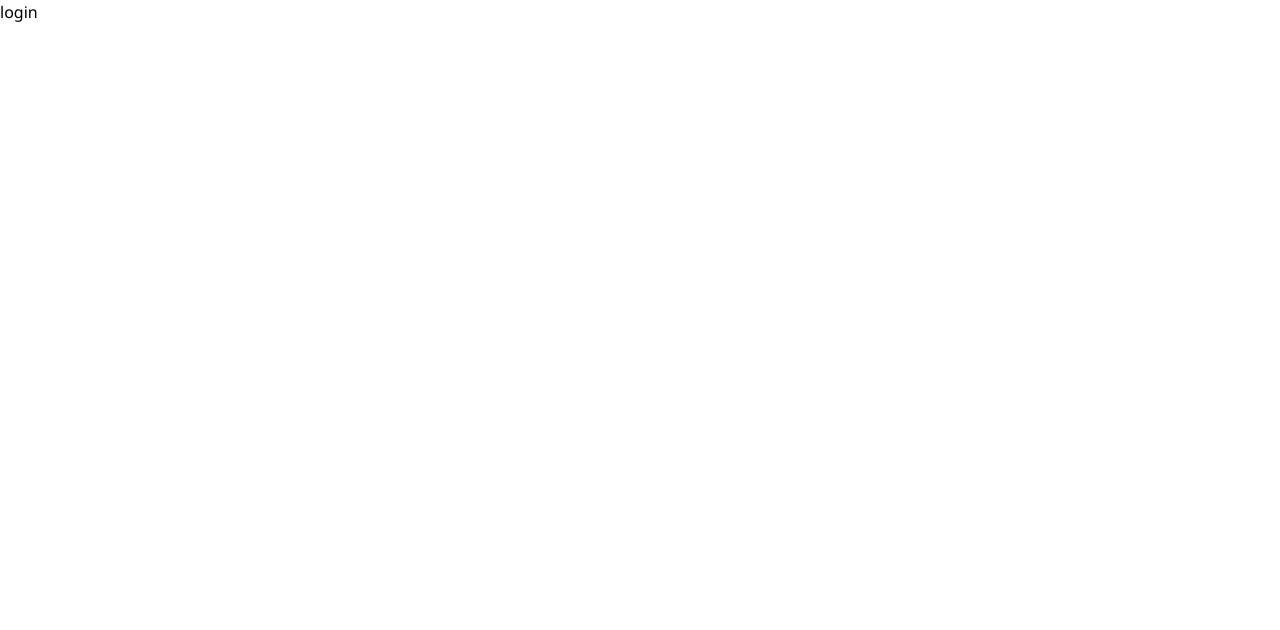
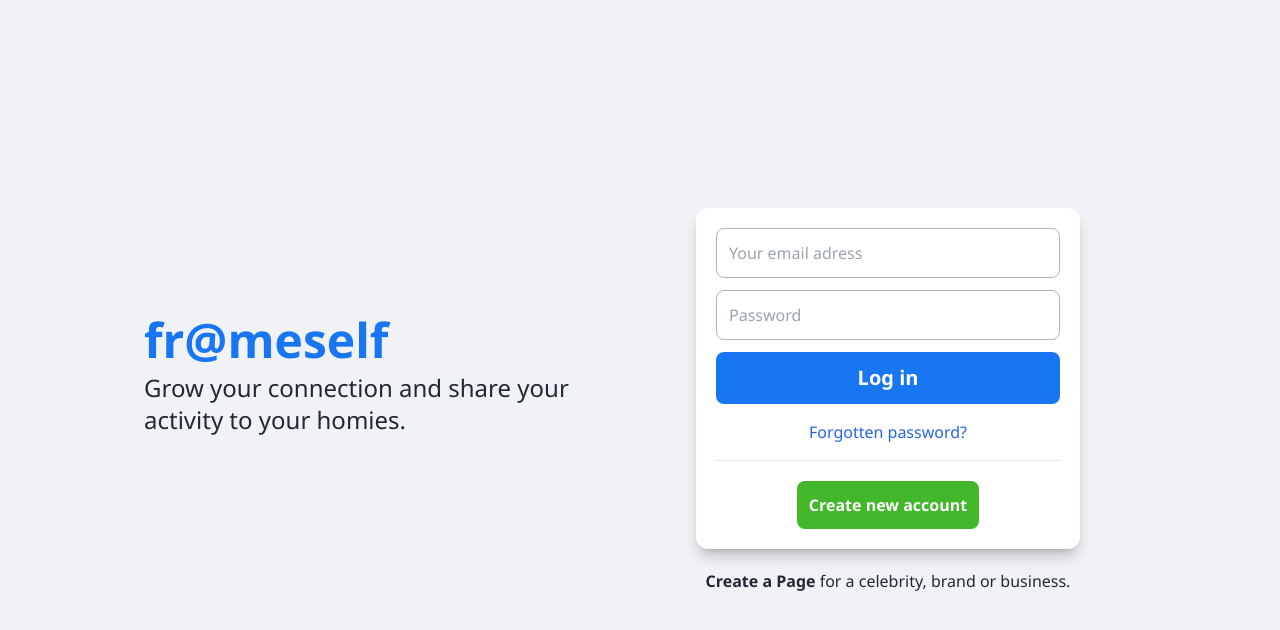
Before and after one commit to checkiamsiam/frameself-client-side, a React (Create React App) app: page /login in a window 1280 px wide. Shown: the top 630 px of the page. Built offline with nearby package versions, Linux system fonts and the light colour scheme.

Commit message:
login page designed and react hook form setup

```diff
--- a/package.json
+++ b/package.json
@@ -6,8 +6,10 @@
     "@testing-library/jest-dom": "^5.16.2",
     "@testing-library/react": "^12.1.2",
     "@testing-library/user-event": "^13.5.0",
+    "daisyui": "^2.31.0",
     "react": "^17.0.2",
     "react-dom": "^17.0.2",
+    "react-hook-form": "^7.37.0",
     "react-redux": "^8.0.4",
     "react-router-dom": "^6.4.2",
     "react-scripts": "5.0.0",
--- a/public/index.html
+++ b/public/index.html
@@ -9,7 +9,6 @@
       name="description"
       content="Web site created using create-react-app"
     />
-    <link rel="apple-touch-icon" href="%PUBLIC_URL%/logo192.png" />
     <!--
       manifest.json provides metadata used when your web app is installed on a
       user's mobile device or desktop. See https://developers.google.com/web/fundamentals/web-app-manifest/
--- a/src/pages/login/Login.js
+++ b/src/pages/login/Login.js
@@ -1,10 +1,83 @@
-import React from 'react';
-import style from './login.module.css'
+import React from "react";
+import { useForm } from "react-hook-form";
 
 const Login = () => {
+  const {
+    register,
+    handleSubmit,
+    formState: { errors },
+  } = useForm();
+  const login = (data) => {
+    console.log(data);
+  };
   return (
-    <div>
-      login
+    <div className="lg:px-36 md:px-20 px-5 bg-bg-secondary pt-10">
+      <div className="md:flex min-h-screen justify-center items-center">
+        <div className="md:w-1/2 md:pb-32 pb-5">
+          <h1 className="text-blue-color  text-5xl md:text-left text-center sm:font-bold font-semibold mb-2">fr@meself</h1>
+          <p className={"text-primary-color md:text-left sm:text-2xl text-[1.2rem] text-center "}>
+            Grow your connection and share your activity to your homies.
+          </p>
+        </div>
+        <div className="md:w-1/2 w-full md:pb-20 pb-5">
+          <div className="bg-bg-primary max-w-sm rounded-xl shadow-shadow-one shadow-lg p-5 mx-auto">
+            <form onSubmit={handleSubmit(login)}>
+              <div className="mb-3">
+                <input
+                  className={`w-full px-3 py-3 rounded-lg  border-[1px] ${
+                    errors.email ? "border-error focus:outline-error" : "border-dark-color-secondary focus:outline-blue-color"
+                  }`}
+                  type="email"
+                  name="email"
+                  placeholder="Your email adress"
+                  {...register("email", {
+                    required: { value: true, message: "enter your email" },
+                    pattern: {
+                      value: /^\w+@[a-zA-Z_]+?\.[a-zA-Z]{2,3}$/,
+                      message: "please enter a valid email",
+                    },
+                  })}
+                />
+                {errors.email && <p className="text-sm text-error text-center">{errors.email.message}</p>}
+              </div>
+              <div className="mb-3">
+                <input
+                  className={`w-full px-3 py-3 rounded-lg  border-[1px] ${
+                    errors.password ? "border-error focus:outline-error" : "border-dark-color-secondary focus:outline-blue-color"
+                  }`}
+                  type="password"
+                  name="password"
+                  placeholder="Password"
+                  {...register("password", {
+                    required: { value: true, message: "enter your password" },
+                    minLength: { value: 8, message: "password length is too short" },
+                  })}
+                />
+                {errors.password && <p className="text-sm text-error text-center">{errors.password.message}</p>}
+              </div>
+              <input
+                className="w-full bg-blue-color py-3 text-center rounded-lg cursor-pointer text-bg-primary font-bold text-xl hover:bg-[#166FE5]"
+                type="submit"
+                value="Log in"
+              />
+            </form>
+            <div className="text-center my-4">
+              <a href="" className="text-center link link-hover text-blue-600">
+                Forgotten password?
+              </a>
+            </div>
+            <hr className="text-divider-color" />
+            <div className="flex justify-center pt-5">
+              <button className="px-3 py-3 text-center rounded-lg cursor-pointer text-bg-primary font-bold text-md bg-green-color hover:bg-[#36A420]">
+                Create new account
+              </button>
+            </div>
+          </div>
+          <p className="text-center mt-5">
+            <span className="font-bold link link-hover">Create a Page</span> for a celebrity, brand or business.
+          </p>
+        </div>
+      </div>
     </div>
   );
 };
--- a/tailwind.config.js
+++ b/tailwind.config.js
@@ -2,29 +2,30 @@
 module.exports = {
   content: ["./src/**/*.{html,js}"],
   theme: {
-    colors : {
-      "bg-primary" : "#fff",
+    extend: {
+      colors: {
+        "bg-primary": "#ffff",
         "bg-secondary": "#f0f2f5",
-      "bg-third" : "#e4e6eb" ,
+        "bg-third": "#e4e6eb",
         "bg-forth": "#f0f2f5",
         "color-primary": "#050505",
         "color-secondary": "#65676b",
-      "divider": "#ced0d4",
+        "divider-color": "#ced0d4",
         "dark-bg-primary": "#18191a",
         "dark-bg-secondary": "#242526",
-      "dark-bg-third" : "#3a3b3c",
+        "dark-bg-third": "#3a3b3c",
         "dark-color-primary": "#242526",
         "dark-color-secondary": "#b0b3b8",
-      "blue-color" : "#1876f2",
+        "blue-color": "#1876f2",
         "green-color": "#42b72a",
-      "light-blue-color": "#e7f3ff" ,
+        "light-blue-color": "#e7f3ff",
         "border-color": "#ccced2",
         "shadow-one": "rgba(0, 0, 0, 0.2)",
         "shadow-two": "rgba(0, 0, 0, 0.1)",
-      "shadow-three" : "rgba(0, 0, 0, 0.3)",
-      "shadow-inset": "rgba(255, 255, 255, 0.5)"
+        "shadow-three": "rgba(0, 0, 0, 0.3)",
+        "shadow-inset": "rgba(255, 255, 255, 0.5)",
       },
-    extend: {},
     },
-  plugins: [],
-}
+  },
+  plugins: [require("daisyui")],
+};
```
Also changed, not shown: 1 other file (tests, documents, lock files or other folders). Lines whose indentation alone changed are shown as unchanged.
